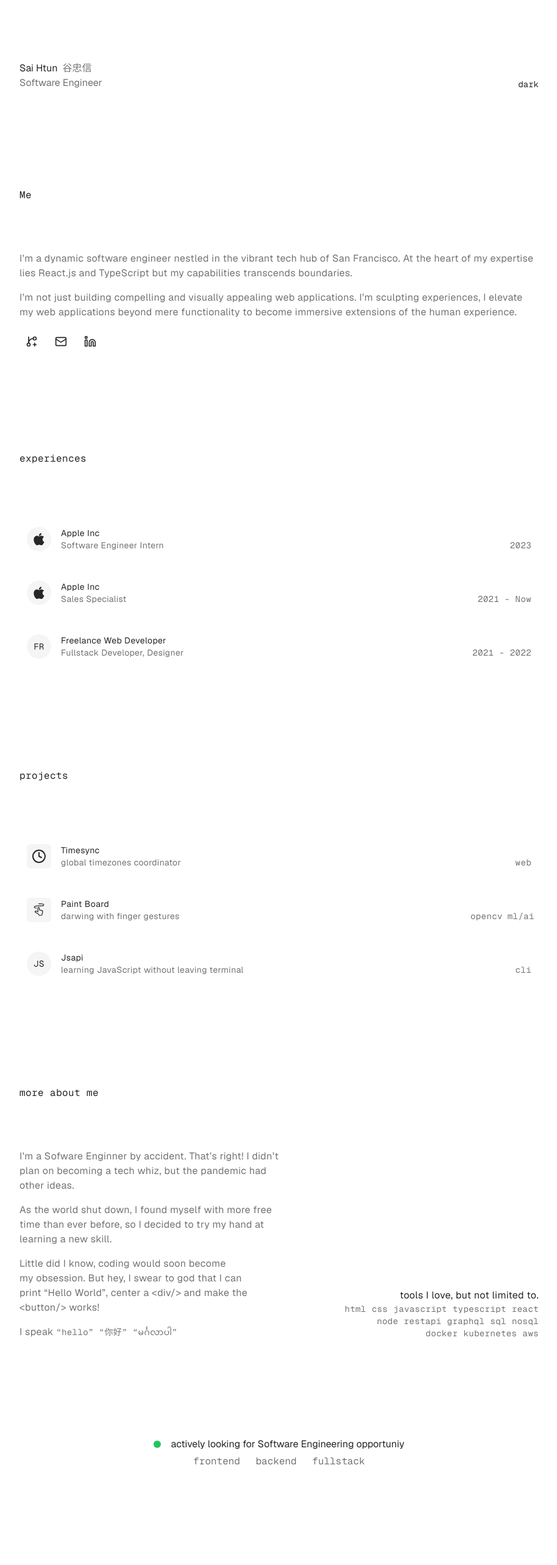
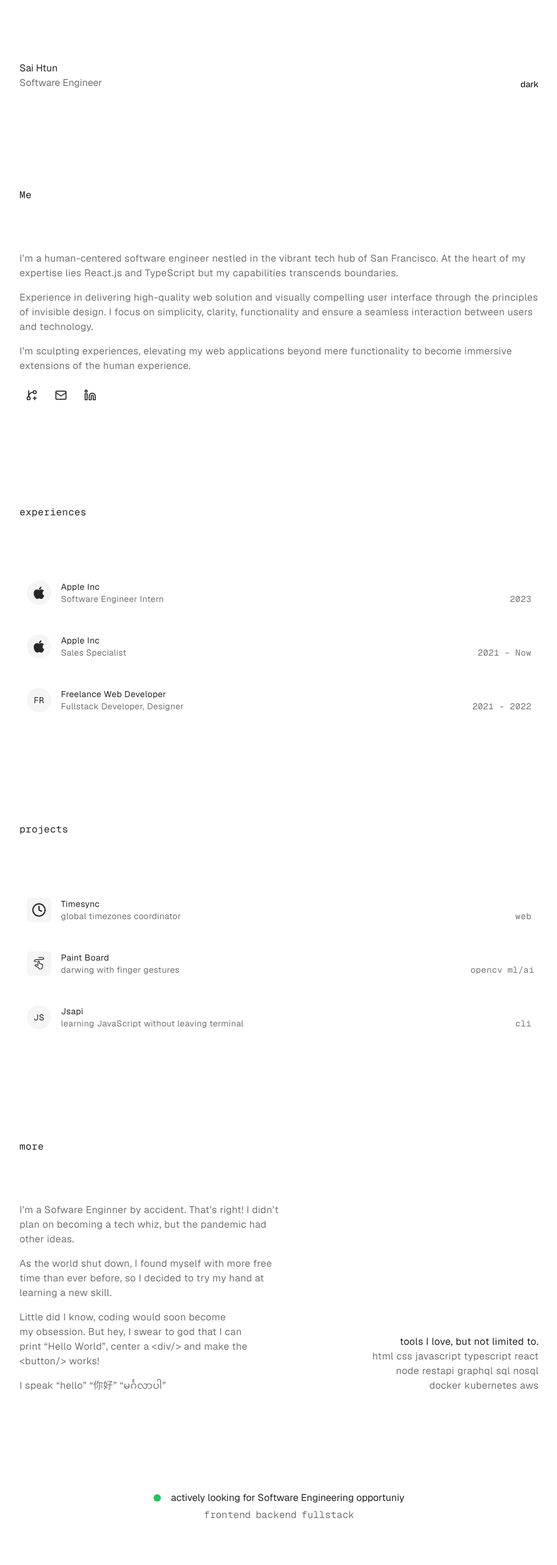
Before and after one commit to SaiHtun/portfolio-latest, a Next.js app: page / in a window 1280 px wide. Shown: the top 2566 px of the page at 61% size, without its empty margins (182-1096 px from the left). Built offline with nearby package versions, Linux system fonts and the light colour scheme.

Commit message:
🧹 housekeeping

```diff
--- a/src/app/components/announcement.tsx
+++ b/src/app/components/announcement.tsx
@@ -3,15 +3,17 @@ import Pulse from "./ui/pulse";
 
 export default function Announcement() {
   return (
-    <div className="grid place-items-center gap-1 max-sm:text-sm ">
+    <div className="grid place-items-center gap-1 ">
       <div className="flex flex-col md:flex-row items-center gap-2 md:gap-x-4">
         <Pulse />
         <p className="max-sm:text-center">
           actively looking for Software Engineering opportuniy
         </p>
       </div>
-      <p className="font-mono __secondary_text_color word-spacing-wider ">
-        frontend backend fullstack
+      <p className="font-mono __secondary_text_color inline-flex gap-2">
+        <span>frontend</span>
+        <span>backend</span>
+        <span>fullstack</span>
       </p>
     </div>
   );
--- a/src/app/components/hero.tsx
+++ b/src/app/components/hero.tsx
@@ -6,15 +6,19 @@ export default function Hero() {
     <ShowcaseContainer title="Me">
       <div className="space-y-4 __secondary_text_color tracking-wide text-pretty mb-4">
         <p>
-          I’m a dynamic software engineer nestled in the vibrant tech hub of San
-          Francisco. At the heart of my expertise lies React.js and TypeScript
-          but my capabilities transcends boundaries.
+          I’m a human-centered software engineer nestled in the vibrant tech hub
+          of San Francisco. At the heart of my expertise lies React.js and
+          TypeScript but my capabilities transcends boundaries.
         </p>
         <p>
-          I’m not just building compelling and visually appealing web
-          applications. I’m sculpting experiences, I elevate my web applications
-          beyond mere functionality to become immersive extensions of the human
-          experience.
+          Experience in delivering high-quality web solution and visually
+          compelling user interface through the principles of invisible design.
+          I focus on simplicity, clarity, functionality and ensure a seamless
+          interaction between users and technology.
+        </p>
+        <p>
+          I’m sculpting experiences, elevating my web applications beyond mere
+          functionality to become immersive extensions of the human experience.
         </p>
       </div>
       <Socials />
--- a/src/app/components/main-header.tsx
+++ b/src/app/components/main-header.tsx
@@ -5,10 +5,7 @@ export default function MainHeader() {
   return (
     <header className="flex justify-between items-end">
       <div>
-        <p className="space-x-2">
-          <span>Sai Htun</span>
-          <span className="__secondary_text_color">谷忠信</span>
-        </p>
+        <p>Sai Htun</p>
         <p className="__secondary_text_color">Software Engineer</p>
       </div>
       <ThemeSwitcher />
--- a/src/app/components/more-about-me.tsx
+++ b/src/app/components/more-about-me.tsx
@@ -5,7 +5,7 @@ import ShowcaseContainer from "./ui/showcase-container";
 
 export default function MoreAboutMe() {
   return (
-    <ShowcaseContainer title="more about me">
+    <ShowcaseContainer title="more">
       <div className="grid md:grid-cols-2 gap-y-10  __secondary_text_color">
         <div className="space-y-4 text-pretty">
           <p>
@@ -22,19 +22,13 @@ export default function MoreAboutMe() {
             <span>&lt;div/&gt;</span> and make the <span>&lt;button/&gt;</span>{" "}
             works!
           </p>
-          <p>
-            I speak{" "}
-            <span className="font-mono text-sm">
-              {" "}
-              “hello” “你好” “မင်္ဂလာပါ”{" "}
-            </span>
-          </p>
+          <p>I speak “hello” “你好” “မင်္ဂလာပါ”</p>
         </div>
         <div className="place-self-end text-end">
           <h2 className="__primary_text_color">
             tools I love, but not limited to.
           </h2>
-          <div className="word-spacing-wide font-mono text-sm">
+          <div className="word-spacing-wide">
             <p>html css javascript typescript react</p>
             <p>node restapi graphql sql nosql </p>
             <p>docker kubernetes aws </p>
--- a/src/app/components/theme-switcher.tsx
+++ b/src/app/components/theme-switcher.tsx
@@ -14,7 +14,7 @@ export default function ThemeSwitcher() {
 
   return (
     <button
-      className="font-mono text-sm"
+      className="font-medium text-sm"
       onClick={() => setTheme(theme === "light" ? "dark" : "light")}
     >
       {theme === "dark" ? <span>light</span> : <span>dark</span>}
--- a/src/app/components/ui/experience.tsx
+++ b/src/app/components/ui/experience.tsx
@@ -9,7 +9,7 @@ export default function Experience({ experience }: TProps) {
   const { company, position, timeline, companyIcon } = experience;
 
   return (
-    <div className="__item_grid hover:bg-neutral-100 hover:dark:bg-neutral-800 transition-colors cursor-pointer">
+    <div className="__item_grid hover:bg-neutral-50 hover:dark:bg-neutral-800 transition-colors cursor-pointer">
       <div className="grid place-items-center">{companyIcon}</div>
       <div>
         <h3>{company}</h3>
--- a/src/app/components/ui/icons/handraw-icon.tsx
+++ b/src/app/components/ui/icons/handraw-icon.tsx
@@ -12,8 +12,6 @@ export default function HandrawIcon({ twClasses, ...props }: TProps) {
     <MainIconWrapper>
       <svg
         xmlns="http://www.w3.org/2000/svg"
-        width="1em"
-        height="1em"
         viewBox="0 0 20 20"
         className={cn("w-6 h-6", twClasses)}
         {...props}
--- a/src/app/components/ui/icons/sai-icon.tsx
+++ b/src/app/components/ui/icons/sai-icon.tsx
@@ -3,19 +3,6 @@
 import React, { useState } from "react";
 import Image from "next/image";
 import { cn } from "~/lib/utils/cn";
-
-function BigMe() {
-  return (
-    <div className="absolute mx-1/2 -translate-x-1/2 my-1/2 -translate-y-1/2">
-      <Image
-        src="/images/sai_linkedin_img.jpeg"
-        width={120}
-        height={120}
-        alt="Sai's linkedin big picture"
-      />
-    </div>
-  );
-}
 
 export default function SaiIcon() {
   const [hovered, setHovered] = useState(false);
@@ -24,10 +11,11 @@ export default function SaiIcon() {
     <div
       onMouseEnter={() => setHovered(true)}
       onMouseLeave={() => setHovered(false)}
+      className="relative"
     >
       <div
         className={cn(
-          "invisible hidden lg:block absolute mx-1/2 -translate-x-1/2 my-1/2 -translate-y-1/2 transition-all ease-out rounded-full w-[30px] h-[30px]",
+          "invisible hidden lg:block absolute left-1/2 -translate-x-1/2 top-1/2 -translate-y-1/2 transition-all ease-out rounded-full w-[30px] h-[30px]",
           {
             "visible w-[120px] h-[120px]": hovered,
           }
--- a/src/app/components/ui/project.tsx
+++ b/src/app/components/ui/project.tsx
@@ -9,7 +9,7 @@ export default function Project({ project }: Props) {
   const { name, intro, topics, projectIcon } = project;
 
   return (
-    <div className="__item_grid hover:bg-neutral-100 hover:dark:bg-neutral-800 transition-colors cursor-pointer">
+    <div className="__item_grid hover:bg-neutral-50 hover:dark:bg-neutral-800 transition-colors cursor-pointer">
       <div className="grid place-items-center">{projectIcon}</div>
       <div>
         <h3>{name}</h3>
```
Also changed, not shown: 1 other file (tests, documents, lock files or other folders).
